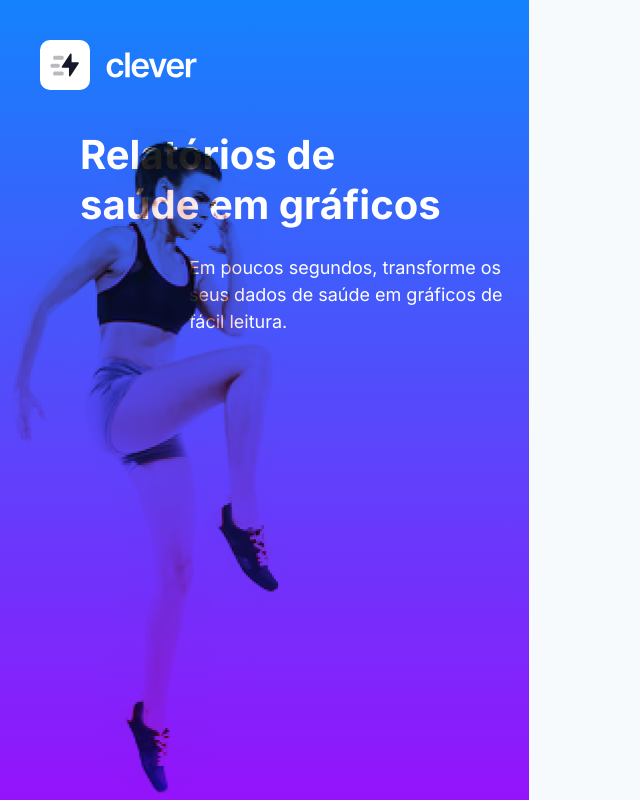
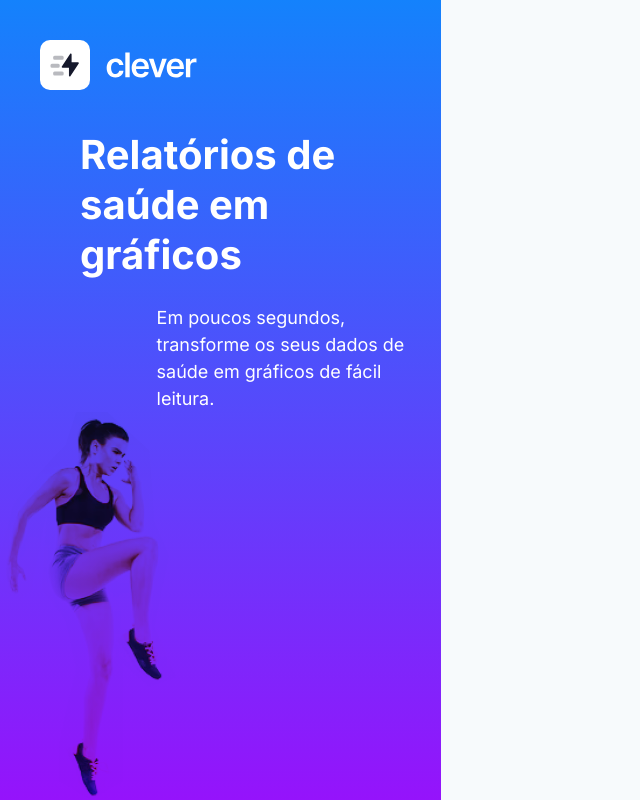
Before and after one commit to Kiicchan/clever-med, a React (Vite) app in the folder frontend/: page / in a window 1280 px wide. Shown: the whole page, without its empty margins (0-640 px from the left). Built offline with nearby package versions, Linux system fonts and the light colour scheme.

Commit message:
adjust image size

```diff
--- a/frontend/src/App.tsx
+++ b/frontend/src/App.tsx
@@ -3,7 +3,7 @@ import { Aside } from "./components/Aside"
 function App() {
 
   return (
-    <div className="min-h-screen grid grid-cols-[1fr,1.42fr]">
+    <div className="min-h-screen grid grid-cols-[1fr,1.9fr]">
       <Aside />
     </div>
   )
--- a/frontend/src/components/Aside.tsx
+++ b/frontend/src/components/Aside.tsx
@@ -3,15 +3,13 @@ import Img from "../assets/fitness-woman.png"
 
 export function Aside() {
     return (
-        <div className="relative">
-            <img src={Img} alt="Exercising woman" className="absolute bottom-0 mix-blend-multiply" />
-            <div className="h-full bg-gradient-to-b from-gradient-blue to-gradient-purple">
-                <header className="p-10">
-                    <Logo />
-                </header>
-                <h1 className="text-3xl text-white font-bold text-left leading-tight mx-20">Relatórios de saúde em gráficos</h1>
-                <p className="text-lg text-white font-regular text-left mt-6 max-w-xs ml-auto mr-5">Em poucos segundos, transforme os seus dados de saúde em gráficos de fácil leitura.</p>
-            </div>
+        <div className="relative h-full bg-gradient-to-b from-gradient-blue to-gradient-purple">
+            <header className="p-10">
+                <Logo />
+            </header>
+            <h1 className="text-3xl text-white font-bold text-left leading-tight mx-20">Relatórios de saúde em gráficos</h1>
+            <p className="text-lg text-white font-regular text-left max-w-[60%] ml-auto mt-6 mr-5">Em poucos segundos, transforme os seus dados de saúde em gráficos de fácil leitura.</p>
+            <img src={Img} alt="Exercising woman" className="absolute bottom-0 max-w-[40%] max-h-[65%] mix-blend-multiply" />
         </div>
     )
 }
```
